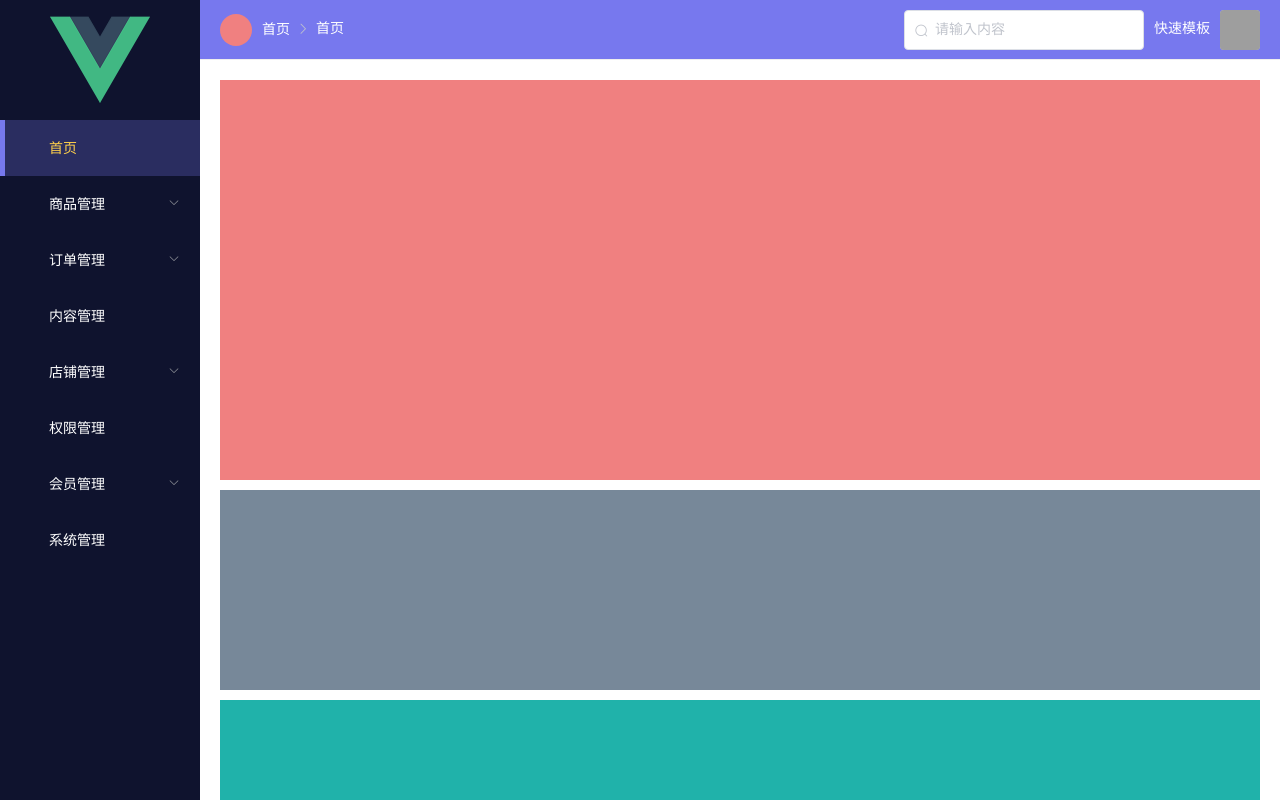
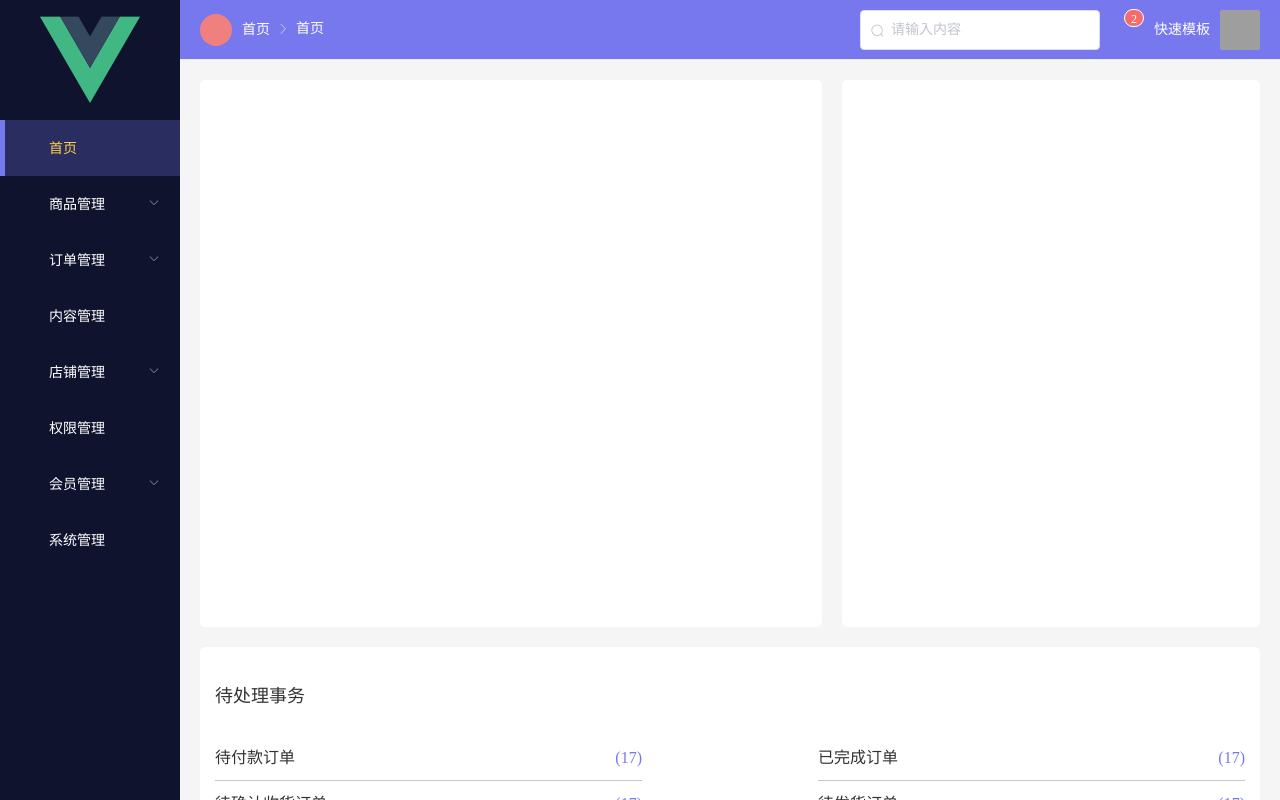
Before and after one commit to hlhor/shopAdmin, a Vue app: page /home in a window 1280 px wide. Both pictures are taken after a click on the button "登录". Built offline with nearby package versions, Linux system fonts and the light colour scheme; grey boxes are pictures that could not be loaded; a web font is replaced by a local one.

Commit message:
优化less样式，完成首页部分界面

```diff
--- a/src/components/Header.vue
+++ b/src/components/Header.vue
@@ -1,16 +1,13 @@
 <template>
-  <div id="Header" class="flex-between">
+  <div id="Header" class="flex-between-center">
     <Breadcrumb />
 
-    <div class="flex-center">
+    <div class="flex-center-center">
       <el-input placeholder="请输入内容" v-model="searchValue" clearable prefix-icon="el-icon-search"></el-input>
       <div class="handle flex-flex-center">
-        <!-- <el-badge value="2" class="item">
+        <el-badge value="2" class="item">
           <i class="iconfont icon-xiaoxizhongxin"></i>
         </el-badge>
-        <el-badge :value="3" class="item">
-          <el-button size="small">回复</el-button>
-        </el-badge> -->
       </div>
       <el-dropdown>
         <span class="el-dropdown-link">
@@ -71,6 +68,7 @@
     .handle{
       .item{
         margin: 0 10px;
+        cursor: pointer;
         .iconfont{
           width: 24px;
           height: 24px;
--- a/src/layout/index.vue
+++ b/src/layout/index.vue
@@ -1,7 +1,7 @@
 <template>
-  <div class="app-wrapper">
+  <div class="app-wrapper flex">
     <el-container>
-      <el-aside width="200px">
+      <el-aside width="180px">
         <Aside />
       </el-aside>
       <el-container>
@@ -32,7 +32,6 @@ export default {
 <style lang="less" scoped>
   .app-wrapper{
     height: 100vh;
-    display: flex;
   }
   .el-header{
     padding: 0;
--- a/src/style/common.less
+++ b/src/style/common.less
@@ -5,52 +5,26 @@
   text-decoration: none;
   list-style: none;
   outline: none;
+  line-height: 1;
 }
-
-
-// 全局样式
-@Bgc-white              : #FFFFFF;                    // 背景色——白色
-@Bgc-black              : #000000;                    // 背景色——黑色
-@Bgc-mask               : rgba(0, 0, 0, .5);          // 背景色——遮罩
-@Bgc-success            : #67C23A;                    // 背景色——成功
-@Bgc-warning            : #E6A23C;                    // 背景色——警告
-@Bgc-error              : #F56C6C;                    // 背景色——错误
-@Bgc-info               : #909399;                    // 背景色——提醒
-
-@text-color             : #333333;                    // 字体颜色——白色
-@text-success           : #67C23A;                    // 字体颜色——成功
-@text-warning           : #E6A23C;                    // 字体颜色——警告
-@text-error             : #F56C6C;                    // 字体颜色——失败
-@text-info              : #909399;                    // 字体颜色——提醒
-
-@Font-12px              : 12px;                         // 字体大小——12px
-@Font-14px              : 14px;                         // 字体大小——14px
-@Font-16px              : 16px;                         // 字体大小——16px
-@Font-18px              : 18px;                         // 字体大小——18px
-@Font-20px              : 20px;                         // 字体大小——20px
-
-@Page-bg                : #F8F8F8;                    // 页面色——白色
-@Border-solid           : 1px solid #5F69B2;          // 边框——solid
-@Border-dashed          : 1px dashed #5F69B2;         // 边框——dashed
-@Border-radius          : 15px;                         // 边框圆角——15px
-@Border-round           : 50%;                          // 边框圆角——50%
-
-
-
 
 // Flex布局
 .flex{ display: flex; }
 .none{ display: none; }
 .block{ display: block; }
 .inline-block{ display: inline-block; }
+.inline-flex{ display: inline-flex; }
 .flex-col{ display: flex; flex-direction: column; }
-.flex-wrap{ flex-wrap: wrap};
-.flex-center{ display: flex; justify-content: center; align-items: center; }
-.flex-between{ display: flex; justify-content: space-between; align-items: center; }
-.flex-around{ display: flex; justify-content: space-around; align-items: center; }
+.flex-wrap{ display: flex; flex-wrap: wrap};
+
+.flex-center-center{ display: flex; justify-content: center; align-items: center; }
+.flex-between-center{ display: flex; justify-content: space-between; align-items: center; }
+.flex-around-center{ display: flex; justify-content: space-around; align-items: center; }
 .flex-end-center{ display: flex; justify-content: flex-end; align-items: center; }
+
 .flex-flex-center{ display: flex; align-items: center; }
-
+.flex-flex-start{ display: flex; align-items: flex-start; }
+.flex-flex-end{ display: flex; align-items: flex-end; }
 
 // 通用样式
 .page-container{ min-height: 100%; }
@@ -62,3 +36,31 @@
 .iconLeft{ margin-right: 5px; }
 .iconRight{ margin-left: 5px; }
 img{ width: 100%; height: 100%; }
+
+// 全局样式
+@Bgc-default            : #F5F5F5;                    // 背景色--默认
+@Bgc-white              : #FFFFFF;                    // 背景色——白色
+@Bgc-black              : #000000;                    // 背景色——黑色
+@Bgc-mask               : rgba(0, 0, 0, .5);          // 背景色——遮罩
+@Bgc-success            : #67C23A;                    // 背景色——成功
+@Bgc-warning            : #E6A23C;                    // 背景色——警告
+@Bgc-error              : #F56C6C;                    // 背景色——错误
+@Bgc-info               : #909399;                    // 背景色——提醒
+
+@text-success           : #67C23A;                    // 字体颜色——成功
+@text-warning           : #E6A23C;                    // 字体颜色——警告
+@text-error             : #F56C6C;                    // 字体颜色——失败
+@text-info              : #909399;                    // 字体颜色——提醒
+@text-title             : #333333;                    // 字体颜色——标题
+
+@Font-12px              : 12px;                         // 字体大小——12px
+@Font-14px              : 14px;                         // 字体大小——14px
+@Font-16px              : 16px;                         // 字体大小——16px
+@Font-18px              : 18px;                         // 字体大小——18px
+@Font-20px              : 20px;                         // 字体大小——20px
+
+@Border-radius-15       : 15px;                         // 边框圆角——15px
+@Border-radius-10       : 10px;                         // 边框圆角——10px
+@Border-radius-5        : 5px;                          // 边框圆角——5px
+@Border-radius-2        : 2px;                          // 边框圆角——2px
+@Border-round           : 50%;                          // 边框圆角——50%
--- a/src/style/elementReset.less
+++ b/src/style/elementReset.less
@@ -3,6 +3,9 @@
   全局elementUi样式重置
   部分在各自对应的.vue页面中重置
 */
+.el-main{
+  background-color: @Bgc-default;
+}
 
 .el-input__inner:focus{
   border-color: #C0C4CC !important;
--- a/src/style/index.less
+++ b/src/style/index.less
@@ -1,10 +1,9 @@
-
-
-// 重置的ElementUi样式表
-@import "./elementReset.less";
 
 // 公用样式表
 @import "./common";
 
+// 重置的ElementUi样式表
+@import "./elementReset";
+
 // 模块样式表
 @import "./modular/home";
--- a/src/style/modular/home.less
+++ b/src/style/modular/home.less
@@ -1,15 +1,72 @@
 .homePage{
   .contentTop{
-    height: 400px;
-    background-color: lightcoral;
+    height: 547px;
+    .contentLeft{
+      width: 0;
+      height: 100%;
+      background-color: @Bgc-white;
+      border-radius: @Border-radius-5;
+      flex: 1 0 auto;
+    }
+    .contentRight{
+      width: 418px;
+      height: 100%;
+      margin-left: 20px;
+      background-color: @Bgc-white;
+      border-radius: @Border-radius-5;
+      flex: 0 0 auto;
+    }
   }
   .contentCenter{
-    height: 200px;
-    margin: 10px 0;
-    background-color: lightslategrey;
+    margin: 20px 0;
+    padding: 20px 15px 30px;
+    background-color: @Bgc-white;
+    border-radius: @Border-radius-5;
+    .title{
+      padding: 20px 0 30px;
+      font-size: 18px;
+      color: @text-title;
+    }
+    .work{
+      justify-content: space-between;
+      .item{
+        width: 427px;
+        height: 46px;
+        border-bottom: 1px solid #C7C7C7;
+        font-size: 16px;
+        .subTitle{
+          color: #333333;
+        }
+        .value{
+          color: #7678ED;
+        }
+      }
+    }
   }
   .contentBottom{
-    height: 200px;
-    background-color: lightseagreen;
+    height: 173px;
+    .goodsView, .memberView{
+      width: 840px;
+      height: 100%;
+      background-color: @Bgc-white;
+      border-radius: @Border-radius-5;
+      .title{
+        padding: 20px 0 45px 20px;
+        font-size: 18px;
+        color: @text-title;
+      }
+      .value{
+        font-size: 20px;
+        color: #7678ED;
+      }
+      .subTitle{
+        padding-top: 20px;
+        font-size: 16px;
+        color: @text-title;
+      }
+    }
+    .memberView{
+      margin-left: 20px;
+    }
   }
 }
--- a/src/views/account/login.vue
+++ b/src/views/account/login.vue
@@ -1,5 +1,5 @@
 <template>
-  <div class="loginPage flex-between">
+  <div class="loginPage flex-between-center">
     <main class="loginBox flex">
       <section class="swiperBox">
         <swiper class="swiper" ref="mySwiper" :options="bannerOptions">
--- a/src/views/home/index.vue
+++ b/src/views/home/index.vue
@@ -1,11 +1,62 @@
 <template>
   <div class="page-container homePage">
-    <section class="contentTop">
+    <section class="contentTop flex">
       <div class="contentLeft"></div>
       <div class="contentRight"></div>
     </section>
-    <section class="contentCenter"></section>
-    <section class="contentBottom"></section>
+    <section class="contentCenter">
+      <p class="title">待处理事务</p>
+      <div class="work flex flex-wrap">
+        <p class="item flex-between-center cursor" v-for="(item, index) in pageData.work" :key="index">
+          <span class="subTitle">{{ item.title }}</span>
+          <span class="value">({{ item.value }})</span>
+        </p>
+      </div>
+    </section>
+    <section class="contentBottom flex">
+      <div class="goodsView">
+        <p class="title">商品总览</p>
+        <div class="flex-around-center">
+          <p class="flex-center-center flex-col">
+            <span class="value">100</span>
+            <span class="subTitle">已下架</span>
+          </p>
+          <p class="flex-center-center flex-col">
+            <span class="value">100</span>
+            <span class="subTitle">已上架</span>
+          </p>
+          <p class="flex-center-center flex-col">
+            <span class="value">100</span>
+            <span class="subTitle">库存紧张</span>
+          </p>
+          <p class="flex-center-center flex-col">
+            <span class="value">600</span>
+            <span class="subTitle">全部商品</span>
+          </p>
+        </div>
+      </div>
+      <div class="memberView">
+        <p class="title">会员总览</p>
+        <div class="flex-around-center">
+          <p class="flex-center-center flex-col">
+            <span class="value">1000</span>
+            <span class="subTitle">今日新增</span>
+          </p>
+          <p class="flex-center-center flex-col">
+            <span class="value">996</span>
+            <span class="subTitle">昨日新增</span>
+          </p>
+          <p class="flex-center-center flex-col">
+            <span class="value">2000</span>
+            <span class="subTitle">本月新增</span>
+          </p>
+          <p class="flex-center-center flex-col">
+            <span class="value">15000</span>
+            <span class="subTitle">会员总数</span>
+          </p>
+        </div>
+      </div>
+    </section>
   </div>
 </template>
 
@@ -14,7 +65,19 @@ export default {
   name: 'Home',
   data() {
     return {
-
+      pageData: {
+        work: [
+          {title: '待付款订单', value: 17},
+          {title: '已完成订单', value: 17},
+          {title: '待确认收货订单', value: 17},
+          {title: '待发货订单', value: 17},
+          {title: '缺货登记', value: 17},
+          {title: '退款申请', value: 17},
+          {title: '已发货订单', value: 17},
+          {title: '退货订单', value: 17},
+          {title: '广告位即将到期', value: 17},
+        ]
+      }
     }
   },
 }
```
Also changed, not shown: src/components/Breadcrumb.vue (+2 -5 lines), 1 other file (tests, documents, lock files or other folders).
